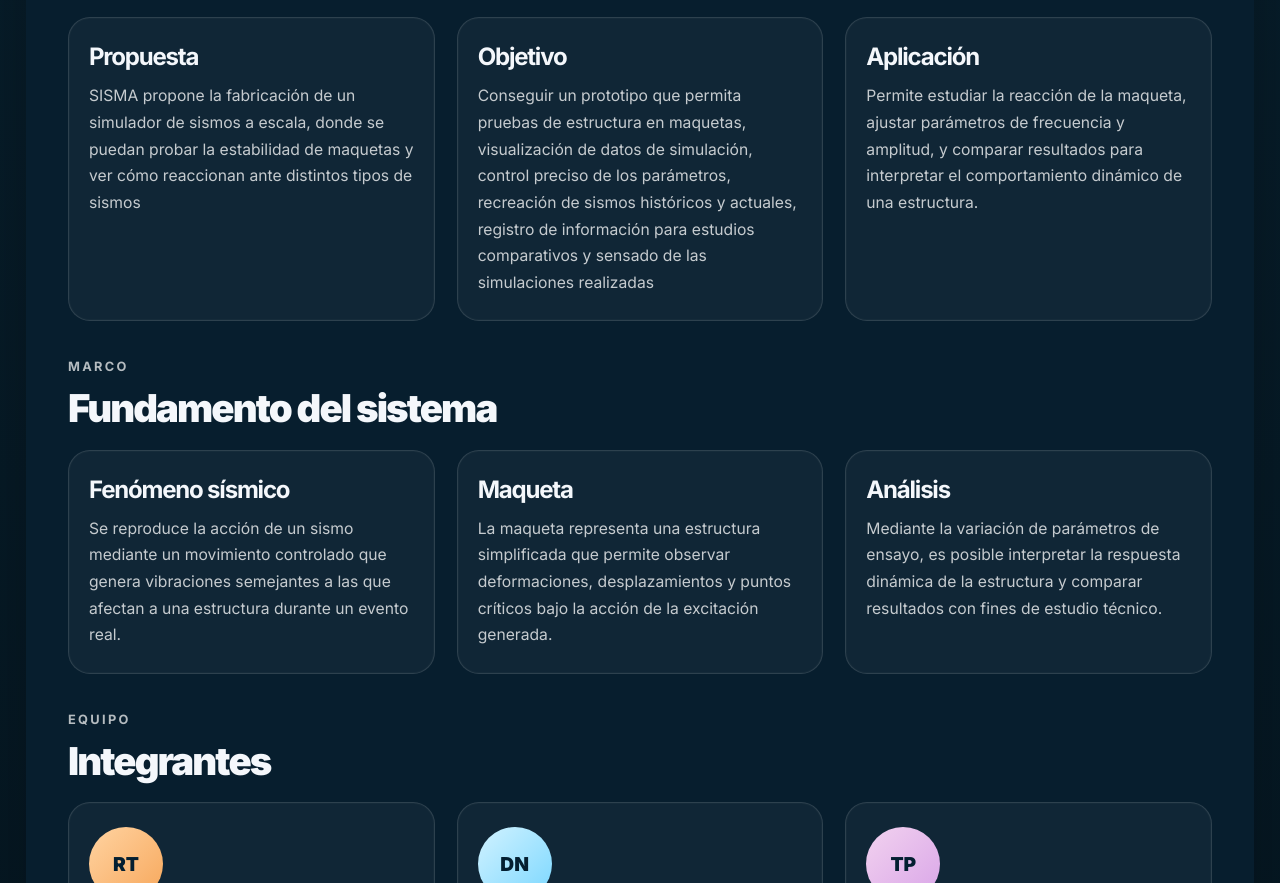
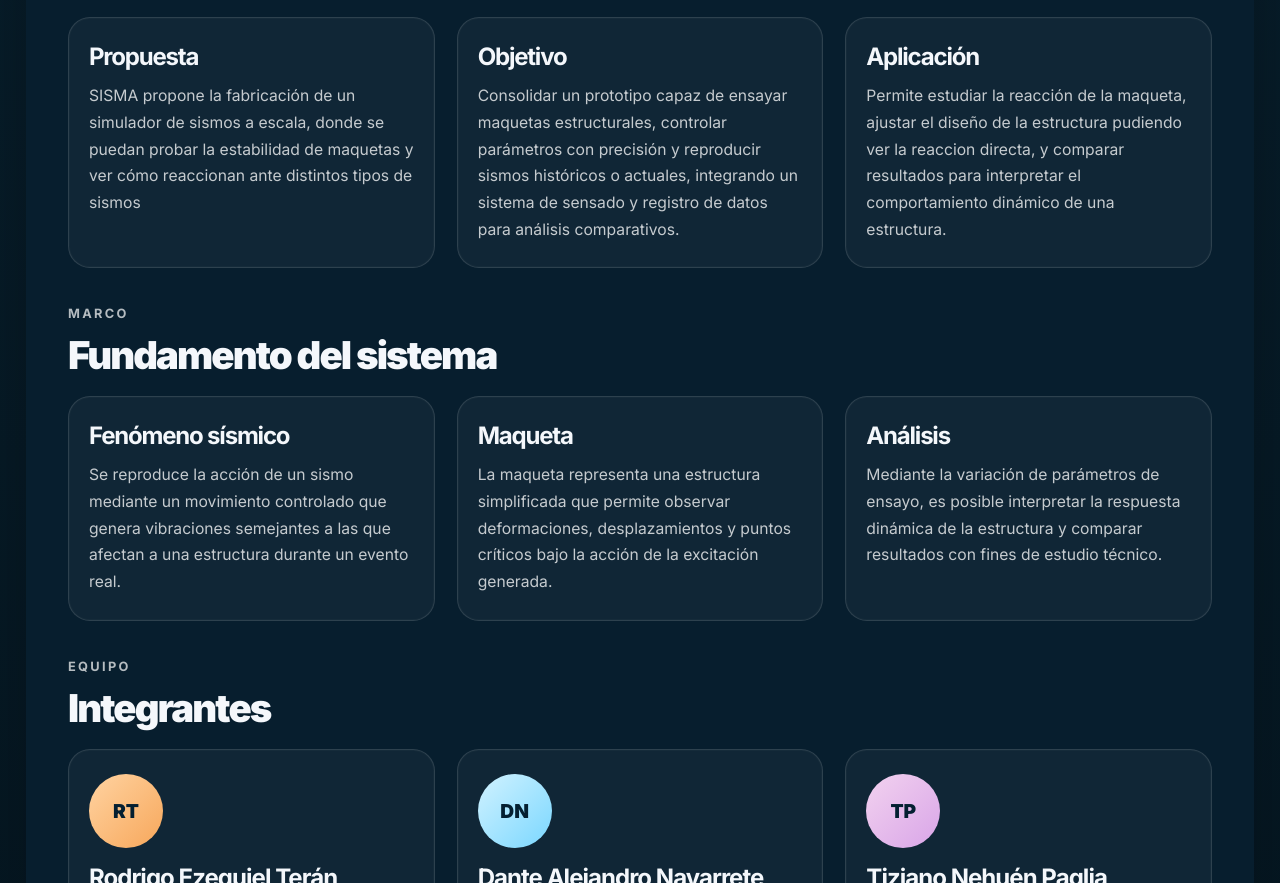
Before and after one commit to Nehuen1212/SISMA-WEB, a plain HTML site: page index.html in a window 1280 px wide. Shown: the part 1196-2079 px from the top of the page. Drawn offline with Linux system fonts and the light colour scheme.

Commit message:
Actualizacion OBJETIVOS

```diff
--- a/index.html
+++ b/index.html
@@ -71,14 +71,14 @@
 
                     <article class="info-card">
                         <h3>Objetivo</h3>
-                        <p>Conseguir un prototipo que permita pruebas de estructura en maquetas, visualización de datos de simulación, control preciso de los parámetros, recreación de sismos históricos y actuales, registro de información para estudios comparativos y sensado de las simulaciones realizadas</p>
+                        <p>Consolidar un prototipo capaz de ensayar maquetas estructurales, controlar parámetros con precisión y reproducir sismos históricos o actuales, integrando un sistema de sensado y registro de datos para análisis comparativos.</p>
                     </article>
 
 
 
                     <article class="info-card">
                         <h3>Aplicación</h3>
-                        <p>Permite estudiar la reacción de la maqueta, ajustar parámetros de frecuencia y amplitud, y comparar resultados para interpretar el comportamiento dinámico de una estructura.</p>
+                        <p>Permite estudiar la reacción de la maqueta, ajustar el diseño de la estructura pudiendo ver la reaccion directa, y comparar resultados para interpretar el comportamiento dinámico de una estructura.</p>
                     </article>
                 </div>
             </section>
```
